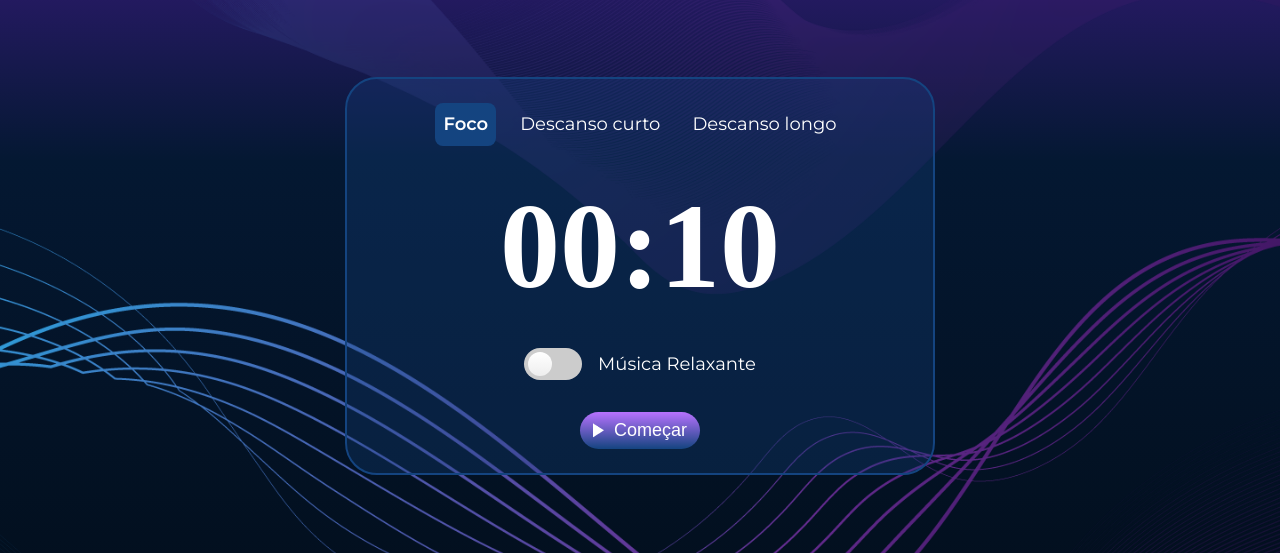
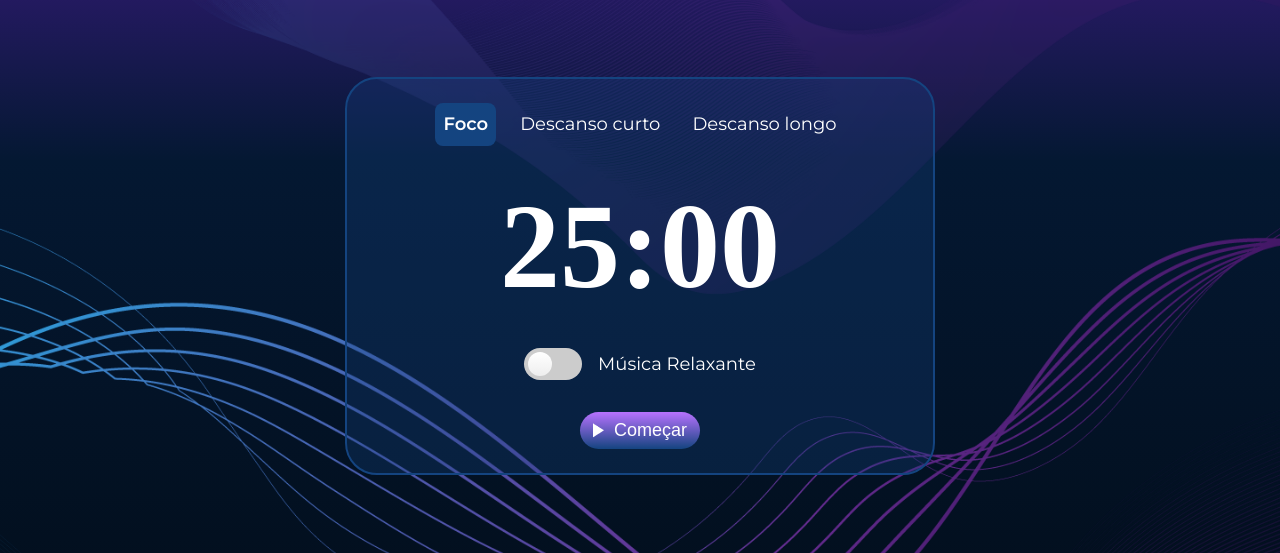
Before and after one commit to devmarcs/proj_focus, a plain HTML site: page index.html in a window 1280 px wide. Shown: the part 547-1100 px from the top of the page. Drawn offline with nearby package versions, Linux system fonts and the light colour scheme; a web font is replaced by a local one.

Commit message:
Correção do tempo

```diff
--- a/scripts/script.js
+++ b/scripts/script.js
@@ -13,7 +13,7 @@ const pausamusic = new Audio('/sons/pause.mp3');
 const playmusic = new Audio('/sons/play.wav');
 const beepFim = new Audio('/sons/beep.mp3');
 const startPauseBt = document.querySelector('#start-pause span');
-let tempoDecorridoemSegundos = 10;
+let tempoDecorridoemSegundos = 12300;
 let intervaloId = null;
 
 musica.loop = true;
```
Also changed, not shown: index.html (line endings or trailing spaces).
